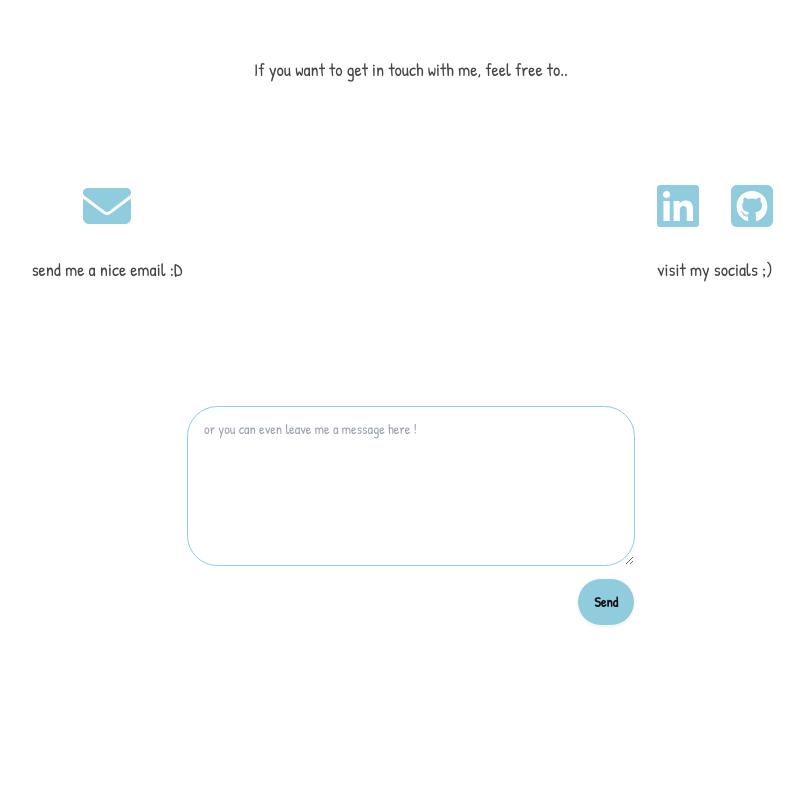
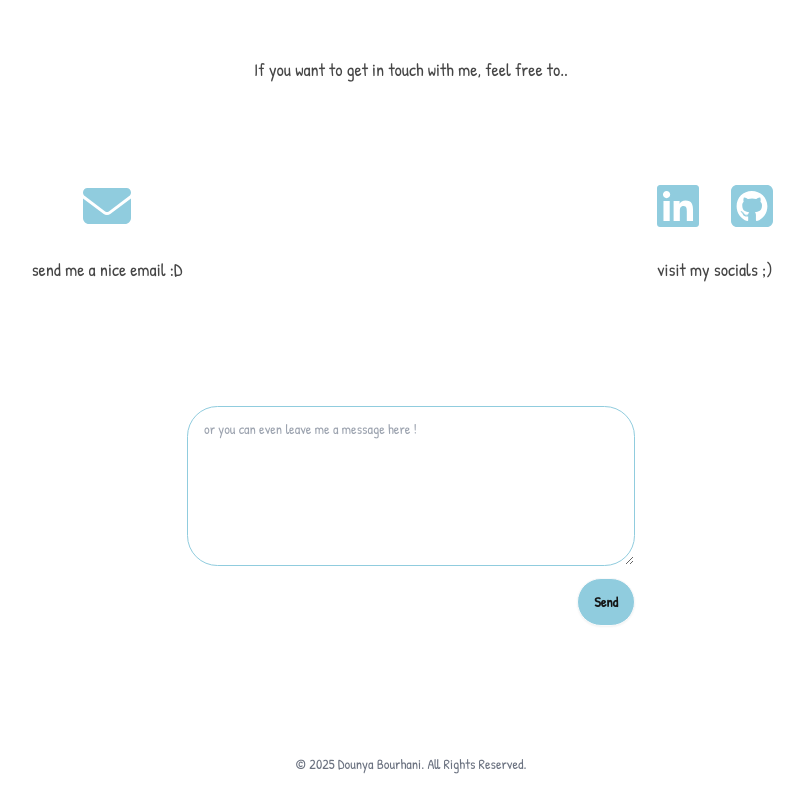
Before and after one commit to dounya-bourhani/Portfolio_Website, a Next.js app in the folder app/: page / in a window 1280 px wide. Shown: the part 3268-4066 px from the top of the page, without its empty margins (229-1033 px from the left). Before the commit the page ends 4022 px from the top, so only its background shows below. Built offline with nearby package versions, Linux system fonts and the light colour scheme.

Commit message:
add: footer copyright

```diff
--- a/app/app/layout.tsx
+++ b/app/app/layout.tsx
@@ -21,6 +21,8 @@ export default function RootLayout({
     <html lang="en" data-theme="pastel">
       <body className={patrickHand.className}>
         {children}
+
+        <footer className="text-center text-sm text-gray-500 pb-6">© 2025 Dounya Bourhani. All Rights Reserved.</footer>
       </body>
     </html>
   );
```
